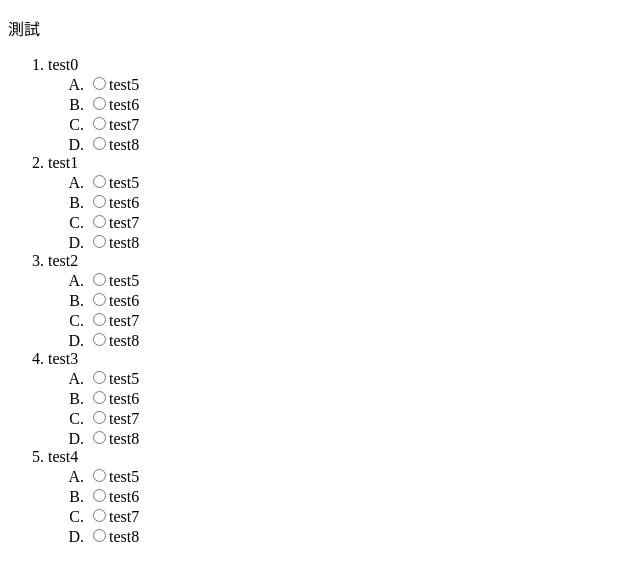
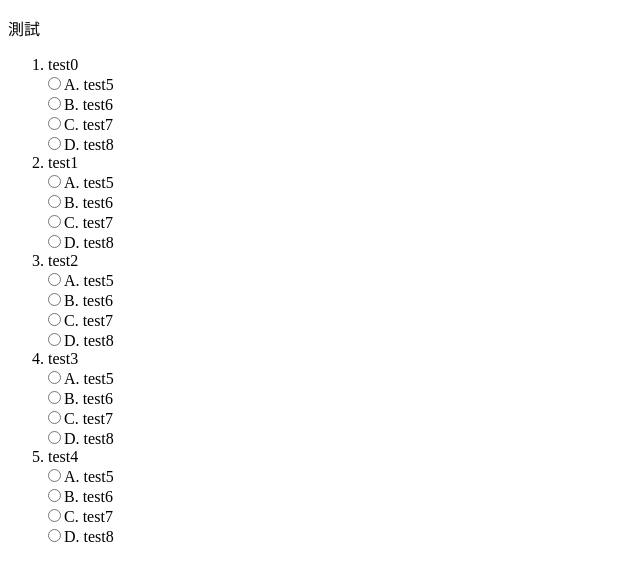
Before and after one commit to AGuei/test-and-learn, a plain HTML site: page index.html in a window 1280 px wide. Shown: the whole page, without its empty margins (0-640 px from the left). Drawn offline with Linux system fonts and the light colour scheme.

Commit message:
使單選按鈕排在項目符號前面，藉由css偽元素來達成

```diff
--- a/index.html
+++ b/index.html
@@ -3,6 +3,7 @@
     <head>
         <meta charset = "utf-8">
         <title>測試</title>
+        <link rel=stylesheet type="text/css" href="test.css">
     </head>
     <body>
         <p>測試</p>
--- /dev/null
+++ b/test.css
@@ -0,0 +1,17 @@
+ol{
+    counter-reset: step-counter;
+}
+
+ol label li{
+    display: inline;
+    list-style-type: none;
+    counter-increment: step-counter;
+}
+ol label li::before{
+    content: counter(step-counter,upper-alpha) '. ';
+    suffix: '. ';
+}
+
+ol label input{
+    margin-left: -40px;
+}
--- a/test.js
+++ b/test.js
@@ -4,17 +4,20 @@ for(let i=0; i<5; i++){
     let firstLi = document.createElement('li');
     let firstLiText = document.createTextNode('test'+i);
     let secondOl = document.createElement('ol');
-    secondOl.type = 'A';
     firstLi.appendChild(firstLiText);
     for(let j=5; j<9; j++){
         let secondLi = document.createElement('li');
         let secondLiText = document.createTextNode('test'+j);
         let radioButton = document.createElement('input');
+        let label = document.createElement('label');
+        let br = document.createElement('br');
         radioButton.type = 'radio';
         radioButton.name = 'radio' + '_' + i;
-        secondLi.appendChild(radioButton);
         secondLi.appendChild(secondLiText);
-        secondOl.appendChild(secondLi);
+        label.appendChild(radioButton);
+        label.appendChild(secondLi);
+        label.appendChild(br);
+        secondOl.appendChild(label);
         firstLi.appendChild(secondOl);
     }
     firstOl.appendChild(firstLi);
```
